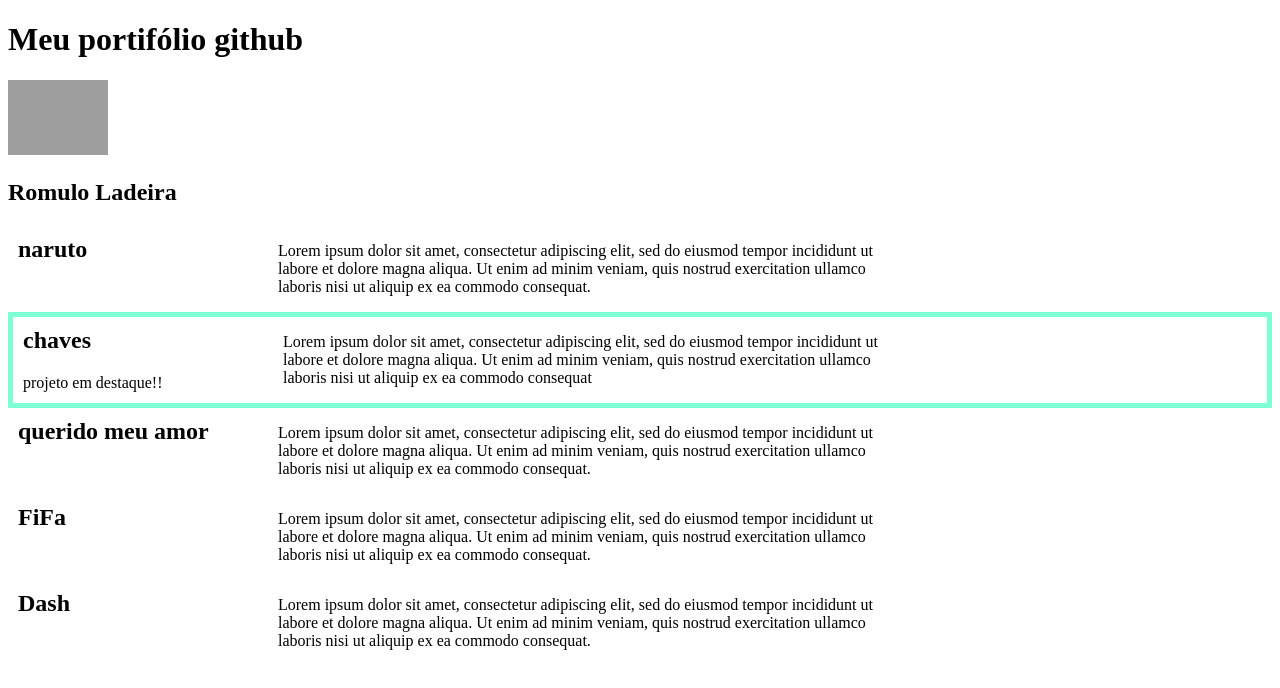
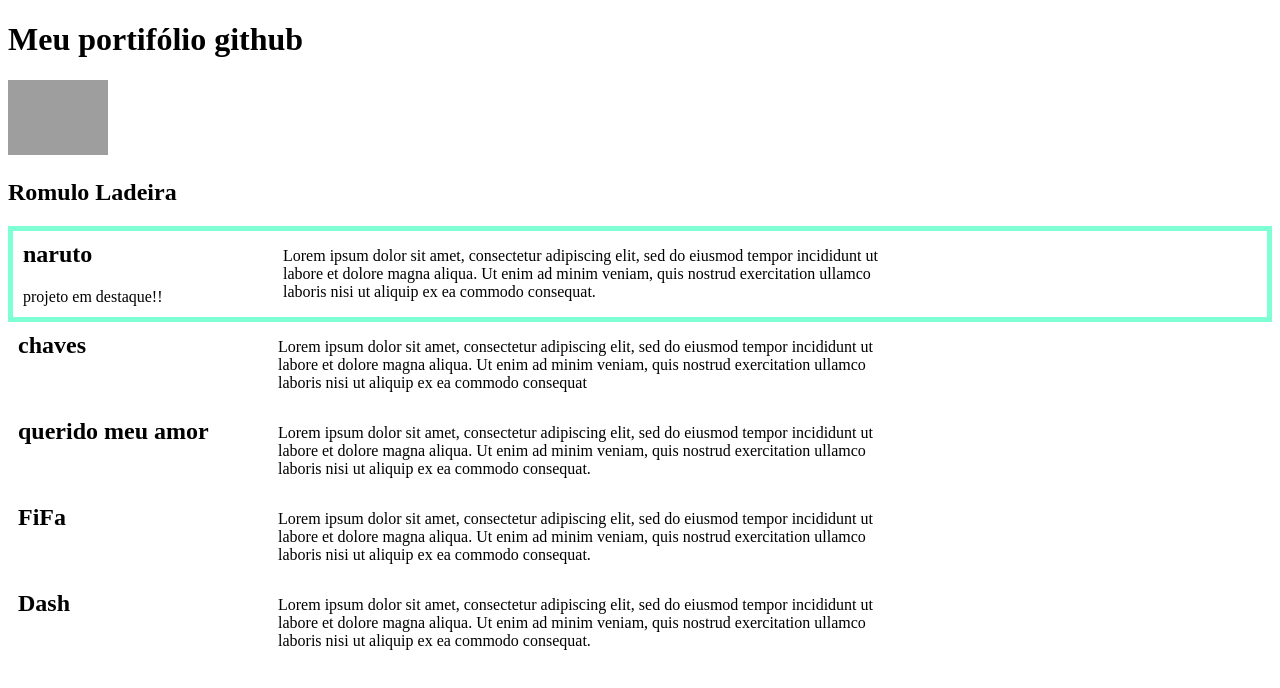
Before and after one commit to Romulo-Ladeira/portfolio-github, a React (Create React App) app: page / in a window 1280 px wide. Shown: the top 688 px of the page. Built offline with nearby package versions, Linux system fonts and the light colour scheme; grey boxes are pictures that could not be loaded.

Commit message:
semana09-exercicio04

```diff
--- a/src/App.js
+++ b/src/App.js
@@ -37,6 +37,7 @@ const lista_repositorios = [
 ];
 function App() {
   const [repositorios, setRepositorios] = useState(lista_repositorios)
+  const [idSelecionado, setIdSelecionado] = useState(1)
   return (
   <>
     <h1>Meu portifólio github</h1>
@@ -44,7 +45,7 @@ function App() {
     {repositorios.length <=0?
     <p>Nenhum repositório disponivel</p>:
     repositorios.map(repository=>(
-       <Repository key={repository.id} titulo={repository.titulo} descricao={repository.descricao} destacar={repository.destaque} />
+       <Repository key={repository.id} titulo={repository.titulo} descricao={repository.descricao} destacar={repository.id === idSelecionado} />
     ))}
 
   </>
```
